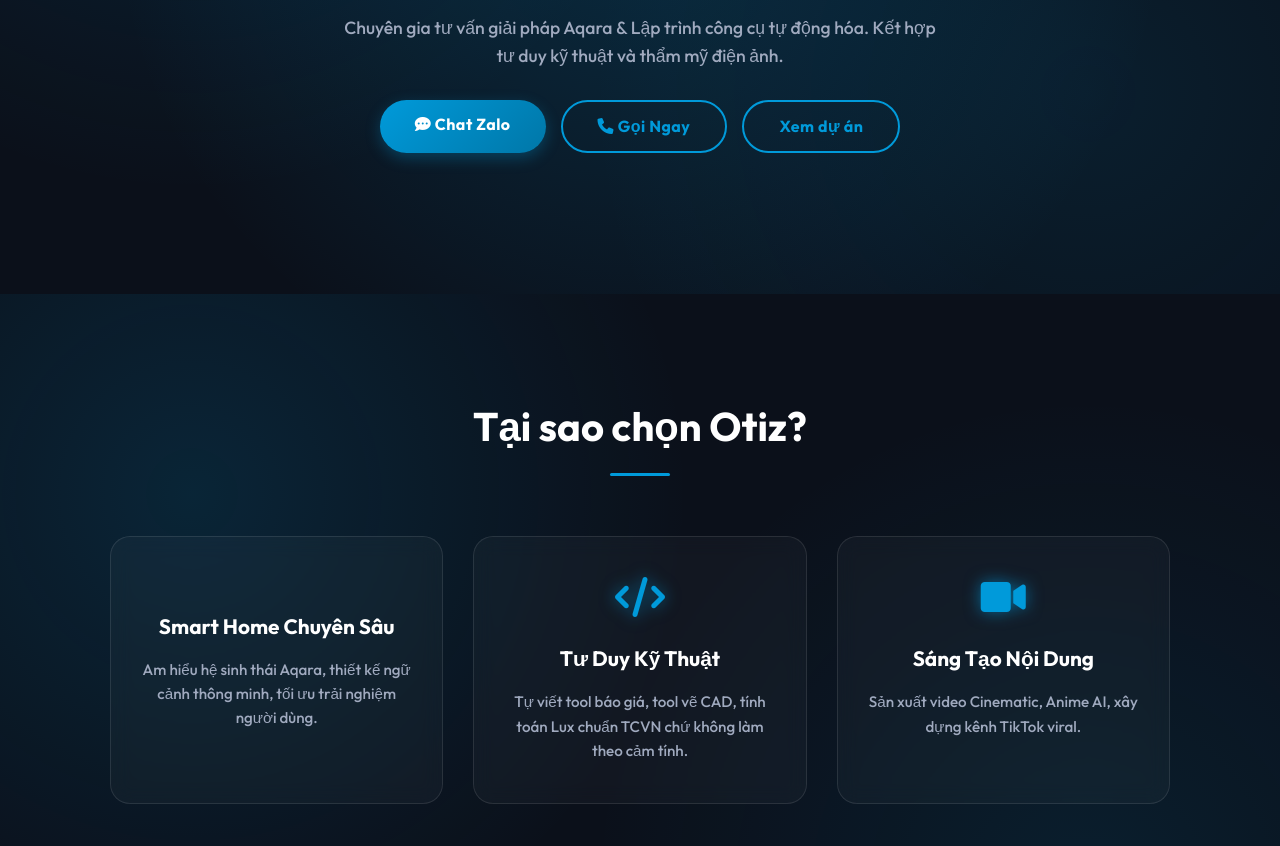
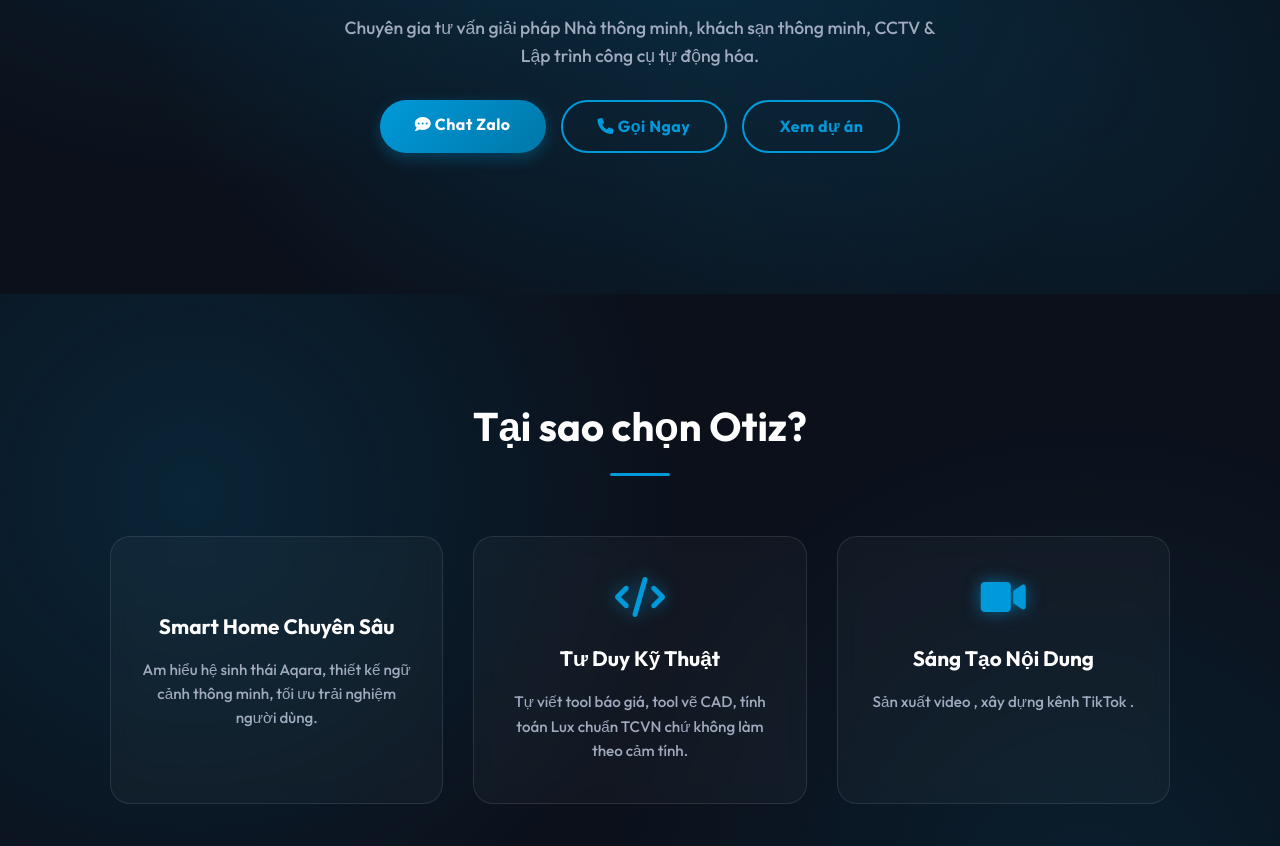
Before and after one commit to truongdino4-cpu/Otiz-profile, a plain HTML site: page index.html in a window 1280 px wide. Shown: the part 506-1352 px from the top of the page. Drawn offline with Linux system fonts and the light colour scheme; some icons are missing.

Commit message:
Update index.html

```diff
--- a/index.html
+++ b/index.html
@@ -17,8 +17,7 @@
             <p class="subtitle">Hi, I'm <span class="highlight">Otiz</span></p>
             <h1>SMART HOME <br> & AUTOMATION</h1>
             <p class="description">
-                Chuyên gia tư vấn giải pháp Aqara & Lập trình công cụ tự động hóa.
-                Kết hợp tư duy kỹ thuật và thẩm mỹ điện ảnh.
+                Chuyên gia tư vấn giải pháp Nhà thông minh, khách sạn thông minh, CCTV & Lập trình công cụ tự động hóa.
             </p>
             <div class="buttons">
                 <div class="buttons">
@@ -51,7 +50,7 @@
                 <div class="card">
                     <i class="fa-solid fa-video"></i>
                     <h3>Sáng Tạo Nội Dung</h3>
-                    <p>Sản xuất video Cinematic, Anime AI, xây dựng kênh TikTok viral.</p>
+                    <p>Sản xuất video , xây dựng kênh TikTok .</p>
                 </div>
             </div>
         </div>
@@ -67,7 +66,7 @@
                     <div class="project-content">
                         <h3>Hệ Thống Báo Giá & KPI</h3>
                         <p class="tech-stack"><span>Python</span> <span>Automation</span></p>
-                        <p>Công cụ tự động hóa quy trình báo giá cho Phú Thái, tích hợp theo dõi KPI doanh thu 300tr/tháng.</p>
+                        <p>Công cụ tự động hóa quy trình báo giá cho doanh nghiệp, tích hợp theo dõi KPI doanh thu.</p>
                         <a href="#" class="btn-text">Xem chi tiết <i class="fa-solid fa-arrow-right"></i></a>
                     </div>
                 </div>
```
